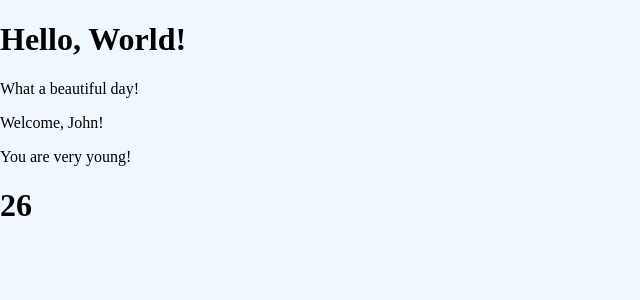
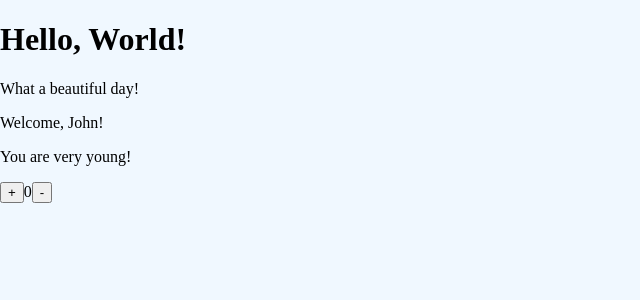
Before and after one commit to kry23/koray-korkmaz-dev-hope-react-mod-exercises, a React (Create React App) app: page / in a window 1280 px wide. Shown: the top 300 px of the page, without its empty margins (0-640 px from the left). Built offline with nearby package versions, Linux system fonts and the light colour scheme.

Commit message:
event-1 sol.

```diff
--- /dev/null
+++ b/src/ClickCounter.jsx
@@ -0,0 +1,28 @@
+import React from "react";
+class ClickCounter extends React.Component {
+  state = {
+    count: 0,
+  };
+  constructor(props) {
+    super(props);
+    this.handleInc = this.handleInc.bind(this);
+    this.handleDesc = this.handleDesc.bind(this);
+  }
+  handleDesc() {
+    this.setState((prevState) => ({ count: prevState.count - 1 }));
+  }
+  handleInc() {
+    this.setState((prevState) => ({ count: prevState.count + 1 }));
+  }
+  render() {
+    return (
+      <>
+        <button onClick={this.handleInc}>+</button>
+        <span>{this.state.count}</span>
+        <button onClick={this.handleDesc}>-</button>
+      </>
+    );
+  }
+}
+
+export default ClickCounter;
--- a/src/CountDisplay.jsx
+++ b/src/CountDisplay.jsx
@@ -1,9 +1,7 @@
 import React from "react";
 class CounterDisplay extends React.Component {
   state = {};
-  constructor(props) {
-    super(props);
-  }
+
   render() {
     return <h1>{this.props.count}</h1>;
   }
--- a/src/Welcome.jsx
+++ b/src/Welcome.jsx
@@ -1,6 +1,7 @@
 import React from "react";
 import Age from "./Age";
-import Counter from "./Counter";
+import ClickCounter from "./ClickCounter";
+// import Counter from "./Counter";
 export class Welcome extends React.Component {
   static defaultProps = {
     name: "John",
@@ -19,7 +20,8 @@ export class Welcome extends React.Component {
       <>
         {this.props.name === "John" && <p>Welcome, {this.props.name}!</p>}
         <Age age={age}></Age>
-        <Counter initVal={11} incInt={1000} incVal={3}></Counter>
+        {/* <Counter initVal={11} incInt={1000} incVal={3}></Counter> */}
+        <ClickCounter />
       </>
     );
   }
```
